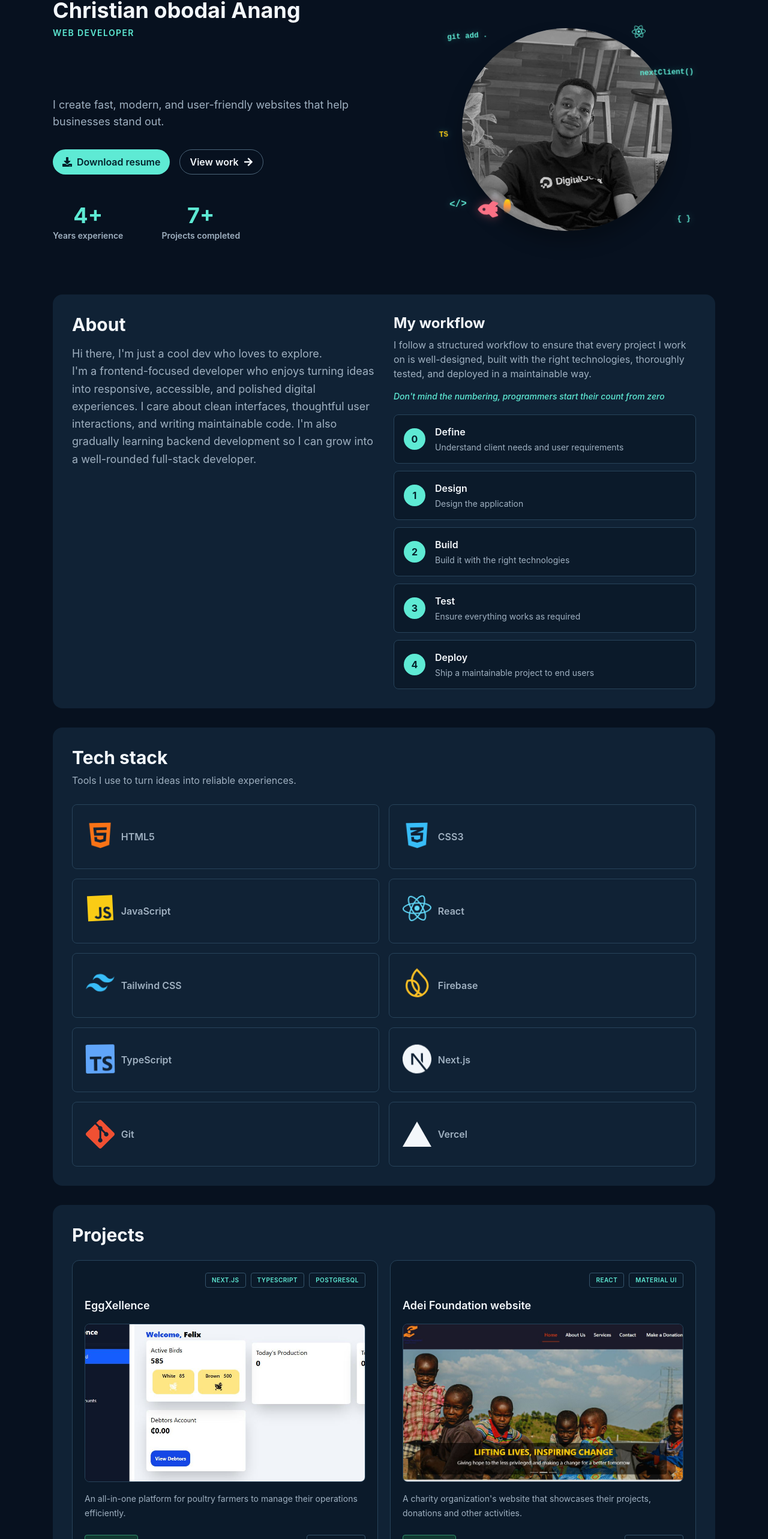
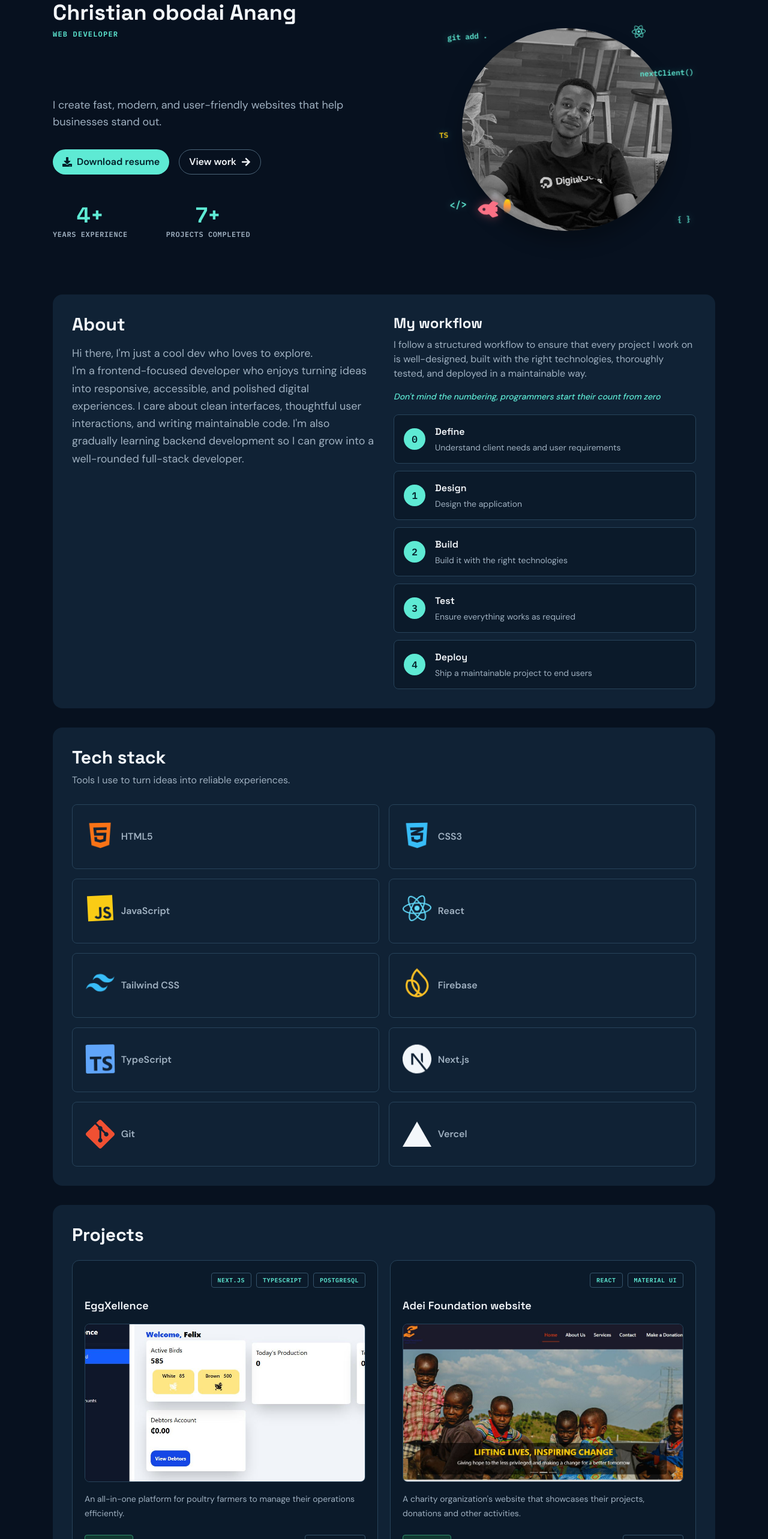
Before and after one commit to chrixOB/Portfolio, a Next.js app: page / in a window 1280 px wide. Shown: the part 212-2778 px from the top of the page at 60% size. Built offline with nearby package versions, Linux system fonts and the light colour scheme.

Commit message:
Changed typography across all components

```diff
--- a/app/globals.css
+++ b/app/globals.css
@@ -16,6 +16,23 @@
   body {
     @apply text-[#f3f7fb];
     background-color: #07111f;
+    font-family: var(--font-body), sans-serif;
+  }
+
+  h1,
+  h2,
+  h3,
+  h4,
+  h5,
+  h6 {
+    font-family: var(--font-display), sans-serif;
+  }
+
+  button,
+  input,
+  textarea,
+  select {
+    font: inherit;
   }
 
   a {
@@ -24,6 +41,14 @@
 }
 
 @layer components {
+  .font-display {
+    font-family: var(--font-display), sans-serif;
+  }
+
+  .font-code {
+    font-family: var(--font-code), monospace;
+  }
+
   .btn {
     @apply px-4 py-2 rounded-full font-semibold inline-block;
   }
@@ -85,7 +110,7 @@
     position: absolute;
     z-index: 2;
     color: #5eead4;
-    font-family: monospace;
+    font-family: var(--font-code), monospace;
     font-size: 0.78rem;
     font-weight: 700;
     text-shadow: 0 0 12px rgba(94, 234, 212, 0.35);
@@ -290,6 +315,7 @@
     border-radius: 999px;
     background: rgba(7, 17, 31, 0.78);
     color: #f3f7fb;
+    font-family: var(--font-code), monospace;
     font-size: 0.68rem;
     letter-spacing: 0.04em;
   }
@@ -306,7 +332,7 @@
     position: absolute;
     z-index: -1;
     color: #5eead4;
-    font-family: monospace;
+    font-family: var(--font-code), monospace;
     font-size: 0.9rem;
     font-weight: 700;
     opacity: 0.82;
@@ -337,6 +363,7 @@
     display: inline-flex;
     align-items: center;
     line-height: 1;
+    font-family: var(--font-display), sans-serif;
   }
 
   .brand-shell {
--- a/app/layout.tsx
+++ b/app/layout.tsx
@@ -3,6 +3,11 @@ import type { Metadata } from 'next';
 import Navbar from '@/components/Navbar';
 import Footer from '@/components/Footer';
 import BackToTop from '@/components/BackToTop';
+import { DM_Sans, IBM_Plex_Mono, Space_Grotesk } from 'next/font/google';
+
+const bodyFont = DM_Sans({ subsets: ['latin'], variable: '--font-body' });
+const displayFont = Space_Grotesk({ subsets: ['latin'], variable: '--font-display' });
+const codeFont = IBM_Plex_Mono({ subsets: ['latin'], weight: ['400', '500', '600'], variable: '--font-code' });
 
 export const metadata: Metadata = {
   title: 'Obodai | Portfolio',
@@ -12,7 +17,7 @@ export const metadata: Metadata = {
 export default function RootLayout({ children }: { children: React.ReactNode }) {
   return (
     <html lang="en">
-      <body>
+      <body className={`${bodyFont.variable} ${displayFont.variable} ${codeFont.variable}`}>
         <Navbar />
         {children}
         <Footer />
--- a/app/page.tsx
+++ b/app/page.tsx
@@ -209,7 +209,7 @@ export default function Home() {
       <section id="home" className="hero-section py-16 sm:py-20">
         <div className="hero-copy">
           <h2 className="text-3xl sm:text-4xl font-bold text-[#f3f7fb]">Christian obodai Anang</h2>
-          <p className="uppercase tracking-widest text-[#5eead4] text-sm font-semibold mt-2">Web Developer</p>
+          <p className="font-code uppercase tracking-widest text-[#5eead4] text-xs font-semibold mt-2">Web Developer</p>
           <AnimatedSlogan />
           <p className="text-[#9fb0c0] mt-4 text-lg max-w-2xl">
             I create fast, modern, and user-friendly websites that help businesses stand out.
@@ -286,7 +286,7 @@ export default function Home() {
                 {project.stack.map((technology) => (
                   <span
                     key={technology}
-                    className="rounded border border-[#34536a] px-2.5 py-1 text-[10px] font-semibold uppercase tracking-wider text-[#5eead4]"
+                    className="font-code rounded border border-[#34536a] px-2.5 py-1 text-[10px] font-semibold uppercase tracking-wider text-[#5eead4]"
                   >
                     {technology}
                   </span>
@@ -307,7 +307,7 @@ export default function Home() {
 
               <div className="mt-auto flex items-end justify-between gap-3 pt-6">
                 <span
-                  className={`rounded border px-2.5 py-1 text-[10px] font-semibold uppercase tracking-wider ${
+                  className={`font-code rounded border px-2.5 py-1 text-[10px] font-semibold uppercase tracking-wider ${
                     project.status === 'Completed'
                       ? 'border-[#2f8f6b] bg-[#123a32] text-[#6ee7b7]'
                       : 'border-[#3972aa] bg-[#102d4a] text-[#7db8f2]'
@@ -322,7 +322,7 @@ export default function Home() {
                     rel="noreferrer"
                     aria-label={`View ${project.title}`}
                     title={`View ${project.title}`}
-                    className="project-link inline-flex items-center gap-2 rounded border border-[#34536a] px-2.5 py-1 text-[10px] font-semibold uppercase tracking-wider text-[#5eead4] transition hover:border-[#5eead4]"
+                    className="project-link font-code inline-flex items-center gap-2 rounded border border-[#34536a] px-2.5 py-1 text-[10px] font-semibold uppercase tracking-wider text-[#5eead4] transition hover:border-[#5eead4]"
                   >
                     <span>View site</span>
                     <FaArrowRight className="project-arrow" aria-hidden="true" />
@@ -331,7 +331,7 @@ export default function Home() {
                   <span
                     aria-label="PyGuide is not hosted yet"
                     title="Not hosted yet"
-                    className="inline-flex cursor-not-allowed items-center gap-2 rounded border border-[#4a5966] bg-[#1b2732] px-2.5 py-1 text-[10px] font-semibold uppercase tracking-wider text-[#81909d]"
+                    className="font-code inline-flex cursor-not-allowed items-center gap-2 rounded border border-[#4a5966] bg-[#1b2732] px-2.5 py-1 text-[10px] font-semibold uppercase tracking-wider text-[#81909d]"
                   >
                     <FaLock aria-hidden="true" />
                     <span>Not hosted yet</span>
--- a/components/AnimatedCounter.tsx
+++ b/components/AnimatedCounter.tsx
@@ -46,8 +46,8 @@ export default function AnimatedCounter({ target, label, onComplete }: CounterPr
         isFaded ? 'opacity-100' : 'opacity-0'
       }`}
     >
-      <p className="text-3xl sm:text-4xl font-bold text-[#5eead4]">{count}+</p>
-      <p className="text-[#9fb0c0] text-sm mt-1">{label}</p>
+      <p className="font-display text-3xl sm:text-4xl font-bold text-[#5eead4]">{count}+</p>
+      <p className="font-code text-[#9fb0c0] text-xs uppercase tracking-wider mt-1">{label}</p>
     </div>
   );
 }
--- a/components/AnimatedSlogan.tsx
+++ b/components/AnimatedSlogan.tsx
@@ -1,6 +1,6 @@
 export default function AnimatedSlogan() {
   return (
-    <h1 className="rubik-slogan text-4xl sm:text-5xl font-bold mt-4 leading-tight text-[#f3f7fb] h-16" aria-label="I code, I build, I solve">
+    <h1 className="rubik-slogan font-display text-4xl sm:text-5xl font-bold mt-4 leading-tight text-[#f3f7fb] h-16" aria-label="I code, I build, I solve">
       <span className="rubik-stage" aria-hidden="true">
         <span className="rubik-face rubik-face-one">I code</span>
         <span className="rubik-face rubik-face-two">I build</span>
--- a/components/Footer.tsx
+++ b/components/Footer.tsx
@@ -39,7 +39,7 @@ export default function Footer() {
     <footer className="border-t border-[#1d354a] bg-[#091827] px-4 py-10 sm:px-6">
       <div className="mx-auto flex max-w-5xl flex-col items-center gap-10 sm:flex-row sm:items-end sm:justify-between">
         <div className="text-center sm:text-left">
-          <p className="text-sm font-semibold uppercase tracking-[0.2em] text-[#5eead4]">Let&apos;s build something</p>
+          <p className="font-code text-xs font-semibold uppercase tracking-[0.2em] text-[#5eead4]">Let&apos;s build something</p>
           <p className="mx-auto mt-2 max-w-sm text-sm leading-6 text-[#9fb0c0] sm:mx-0">
             Available for thoughtful digital projects and collaborative work.
           </p>
--- a/components/Workflow.tsx
+++ b/components/Workflow.tsx
@@ -51,7 +51,7 @@ export default function Workflow() {
             className={`workflow-step flex items-center gap-4 rounded-lg border border-[#27435a] bg-[#0b1a2a] p-4 ${isVisible ? 'workflow-step-visible' : ''}`}
             style={{ '--workflow-delay': `${index * 400}ms` } as React.CSSProperties}
           >
-            <span className="flex h-9 w-9 shrink-0 items-center justify-center rounded-full bg-[#5eead4] font-bold text-[#03212a]">
+            <span className="font-code flex h-9 w-9 shrink-0 items-center justify-center rounded-full bg-[#5eead4] font-bold text-[#03212a]">
               {index}
             </span>
             <div>
```
